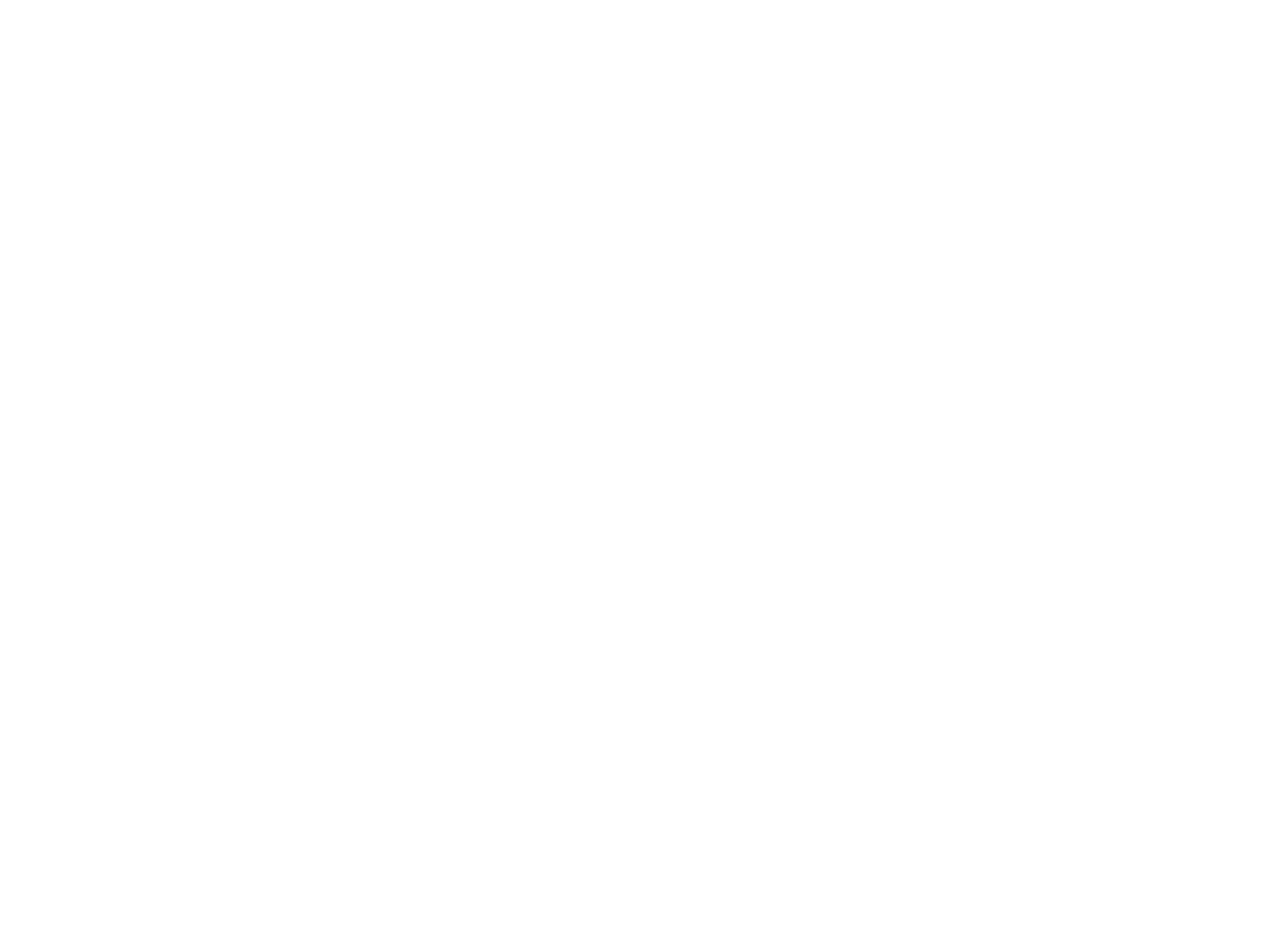
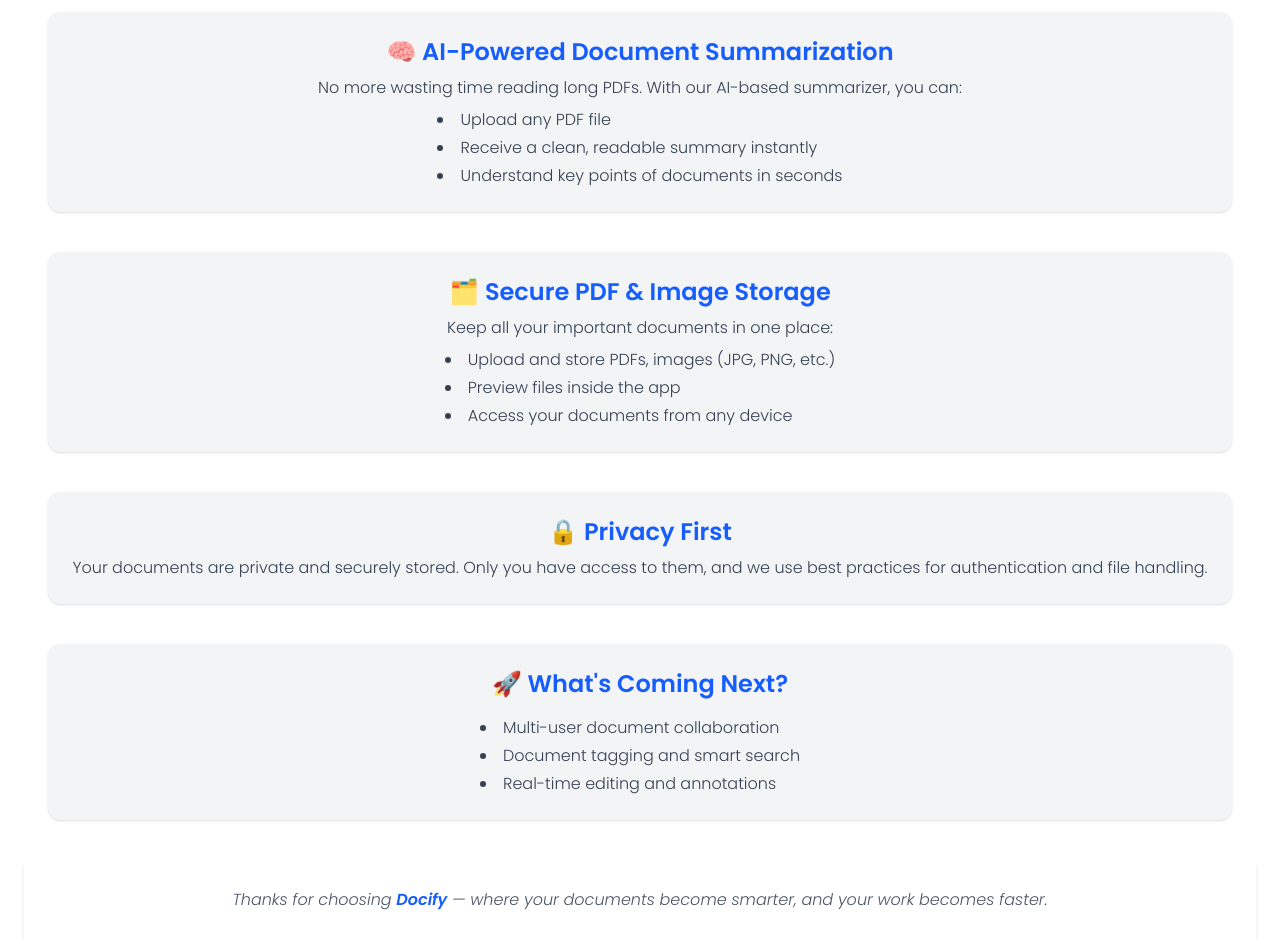
Before and after one commit to ansariali-merndev/Docify, a React (Vite) app: page /about in a window 1280 px wide. Shown: the part 240-1180 px from the top of the page. Before the commit the page ends 800 px from the top, so only its background shows below. Built offline with nearby package versions, Linux system fonts and the light colour scheme.

Commit message:
done with about page contact page

```diff
--- a/index.html
+++ b/index.html
@@ -3,11 +3,17 @@
   <head>
     <meta charset="UTF-8" />
     <link rel="icon" type="image/svg+xml" href="/vite.svg" />
+    <link rel="preconnect" href="https://fonts.googleapis.com" />
+    <link rel="preconnect" href="https://fonts.gstatic.com" crossorigin />
+    <link
+      href="https://fonts.googleapis.com/css2?family=Poppins:ital,wght@0,100;0,200;0,300;0,400;0,500;0,600;0,700;0,800;0,900;1,100;1,200;1,300;1,400;1,500;1,600;1,700;1,800;1,900&display=swap"
+      rel="stylesheet"
+    />
     <meta name="viewport" content="width=device-width, initial-scale=1.0" />
     <title>Vite + React</title>
   </head>
   <body>
-    <div id="root" class="container px-6 mx-auto"></div>
+    <div id="root" class="container px-6 mx-auto poppins-light"></div>
     <script type="module" src="/src/main.jsx"></script>
   </body>
 </html>
--- a/src/index.css
+++ b/src/index.css
@@ -3,3 +3,111 @@
 .active {
   @apply text-indigo-800 font-semibold border-b;
 }
+
+.poppins-thin {
+  font-family: "Poppins", sans-serif;
+  font-weight: 100;
+  font-style: normal;
+}
+
+.poppins-extralight {
+  font-family: "Poppins", sans-serif;
+  font-weight: 200;
+  font-style: normal;
+}
+
+.poppins-light {
+  font-family: "Poppins", sans-serif;
+  font-weight: 300;
+  font-style: normal;
+}
+
+.poppins-regular {
+  font-family: "Poppins", sans-serif;
+  font-weight: 400;
+  font-style: normal;
+}
+
+.poppins-medium {
+  font-family: "Poppins", sans-serif;
+  font-weight: 500;
+  font-style: normal;
+}
+
+.poppins-semibold {
+  font-family: "Poppins", sans-serif;
+  font-weight: 600;
+  font-style: normal;
+}
+
+.poppins-bold {
+  font-family: "Poppins", sans-serif;
+  font-weight: 700;
+  font-style: normal;
+}
+
+.poppins-extrabold {
+  font-family: "Poppins", sans-serif;
+  font-weight: 800;
+  font-style: normal;
+}
+
+.poppins-black {
+  font-family: "Poppins", sans-serif;
+  font-weight: 900;
+  font-style: normal;
+}
+
+.poppins-thin-italic {
+  font-family: "Poppins", sans-serif;
+  font-weight: 100;
+  font-style: italic;
+}
+
+.poppins-extralight-italic {
+  font-family: "Poppins", sans-serif;
+  font-weight: 200;
+  font-style: italic;
+}
+
+.poppins-light-italic {
+  font-family: "Poppins", sans-serif;
+  font-weight: 300;
+  font-style: italic;
+}
+
+.poppins-regular-italic {
+  font-family: "Poppins", sans-serif;
+  font-weight: 400;
+  font-style: italic;
+}
+
+.poppins-medium-italic {
+  font-family: "Poppins", sans-serif;
+  font-weight: 500;
+  font-style: italic;
+}
+
+.poppins-semibold-italic {
+  font-family: "Poppins", sans-serif;
+  font-weight: 600;
+  font-style: italic;
+}
+
+.poppins-bold-italic {
+  font-family: "Poppins", sans-serif;
+  font-weight: 700;
+  font-style: italic;
+}
+
+.poppins-extrabold-italic {
+  font-family: "Poppins", sans-serif;
+  font-weight: 800;
+  font-style: italic;
+}
+
+.poppins-black-italic {
+  font-family: "Poppins", sans-serif;
+  font-weight: 900;
+  font-style: italic;
+}
--- a/src/layout/Footer.jsx
+++ b/src/layout/Footer.jsx
@@ -1,7 +1,11 @@
 export const Footer = () => {
   return (
     <footer className="flex items-center justify-center h-[10vh] shadow-md">
-      <h2>Code and Develop by 💙Ansari Ali</h2>
+      <p className="text-center text-gray-600 italic">
+        Thanks for choosing{" "}
+        <span className="text-blue-600 font-semibold">Docify</span> — where your
+        documents become smarter, and your work becomes faster.
+      </p>
     </footer>
   );
 };
--- a/src/pages/About.jsx
+++ b/src/pages/About.jsx
@@ -1,7 +1,72 @@
 export const About = () => {
   return (
-    <section>
-      <h2>About page</h2>
+    <section className="px-6 py-10  mx-auto">
+      <h1 className="text-4xl font-bold text-center mb-6 text-blue-700">
+        About Docify
+      </h1>
+
+      <p className="text-lg text-gray-700 mb-6 text-center">
+        Welcome to <span className="font-semibold text-blue-600">Docify</span> -
+        your intelligent companion for managing and understanding documents with
+        ease.
+      </p>
+
+      <div className="space-y-10">
+        {/* Feature 1: AI Summarizer */}
+        <div className="bg-gray-100 rounded-xl p-6 shadow flex flex-col items-center">
+          <h2 className="text-2xl font-semibold text-blue-600 mb-2">
+            🧠 AI-Powered Document Summarization
+          </h2>
+          <p className="text-gray-700">
+            No more wasting time reading long PDFs. With our AI-based
+            summarizer, you can:
+          </p>
+          <ul className="list-disc list-inside text-gray-700 mt-2 space-y-1">
+            <li>Upload any PDF file</li>
+            <li>Receive a clean, readable summary instantly</li>
+            <li>Understand key points of documents in seconds</li>
+          </ul>
+        </div>
+
+        {/* Feature 2: PDF/Image Storage */}
+        <div className="bg-gray-100 rounded-xl p-6 shadow flex flex-col items-center">
+          <h2 className="text-2xl font-semibold text-blue-600 mb-2">
+            🗂️ Secure PDF & Image Storage
+          </h2>
+          <p className="text-gray-700">
+            Keep all your important documents in one place:
+          </p>
+          <ul className="list-disc list-inside text-gray-700 mt-2 space-y-1">
+            <li>Upload and store PDFs, images (JPG, PNG, etc.)</li>
+            <li>Preview files inside the app</li>
+            <li>Access your documents from any device</li>
+          </ul>
+        </div>
+
+        {/* Privacy */}
+        <div className="bg-gray-100 rounded-xl p-6 shadow flex flex-col items-center">
+          <h2 className="text-2xl font-semibold text-blue-600 mb-2">
+            🔒 Privacy First
+          </h2>
+          <p className="text-gray-700">
+            Your documents are private and securely stored. Only you have access
+            to them, and we use best practices for authentication and file
+            handling.
+          </p>
+        </div>
+
+        {/* Future Features */}
+        <div className="bg-gray-100 rounded-xl p-6 shadow flex flex-col items-center">
+          <h2 className="text-2xl font-semibold text-blue-600 mb-2">
+            🚀 What&apos;s Coming Next?
+          </h2>
+          <ul className="list-disc list-inside text-gray-700 mt-2 space-y-1">
+            <li>Multi-user document collaboration</li>
+            <li>Document tagging and smart search</li>
+            <li>Real-time editing and annotations</li>
+          </ul>
+        </div>
+      </div>
     </section>
   );
 };
--- a/src/pages/Contact.jsx
+++ b/src/pages/Contact.jsx
@@ -1,7 +1,37 @@
+import { Link } from "react-router-dom";
+import contact from "../assets/contact.webp";
+
 export const Contact = () => {
   return (
-    <section>
-      <h2>Contact page</h2>
+    <section className="flex items-center justify-center gap-8 my-12">
+      <img src={contact} alt="contact" className="w-84 h-auto" />
+      <div className="text-gray-800 space-y-6">
+        <h2 className="text-2xl font-bold">Contact Information</h2>
+
+        <div>
+          <strong>Address:</strong>
+          <p>Unit 45 Greenfield Plaza, Block D Lane 12</p>
+          <p>Newtown Heights, Sector 21, Techno City,</p>
+          <p>Telangana, India</p>
+        </div>
+
+        <div>
+          <strong>Phone/Whatsapp:</strong>
+          <p>+91 91234 56789</p>
+          <p>+91 99887 77665</p>
+        </div>
+
+        <div>
+          <strong>Email:</strong>
+          <p>contactdesk321@mailservice.com</p>
+        </div>
+        <Link
+          to={"/about"}
+          className="bg-indigo-600 text-white px-4 py-3 rounded-[4px]"
+        >
+          Explore more
+        </Link>
+      </div>
     </section>
   );
 };
--- a/src/pages/SignIn.jsx
+++ b/src/pages/SignIn.jsx
@@ -76,7 +76,7 @@
         </form>
       </div>
       <p>
-        Don&apos;t have an account{" "}
+        Don&apos;t have an account?{" "}
         <Link to={"/sign-up"} className="text-indigo-600">
           Register
         </Link>
```
Also changed, not shown: src/assets/contact.webp (added).
